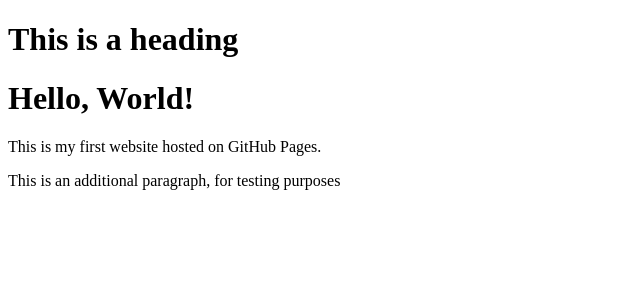
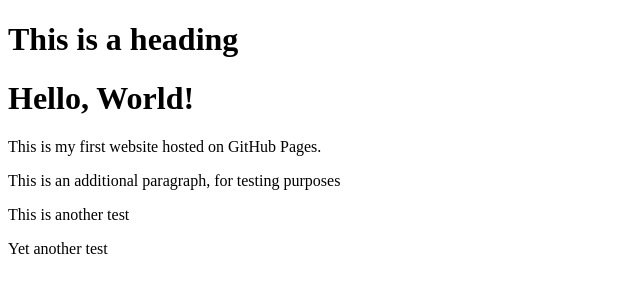
Before and after one commit to RaafayQ/my-first-site, a plain HTML site: page index.html in a window 1280 px wide. Shown: the whole page, without its empty margins (0-640 px from the left). Drawn offline with Linux system fonts and the light colour scheme.

Commit message:
Update homepage with new content

```diff
--- a/index.html
+++ b/index.html
@@ -8,5 +8,7 @@
     <h1>Hello, World!</h1>
     <p>This is my first website hosted on GitHub Pages.</p>
     <p>This is an additional paragraph, for testing purposes</p>
+    <p>This is another test</p>
+    <p>Yet another test</p>
   </body>
 </html>
```
